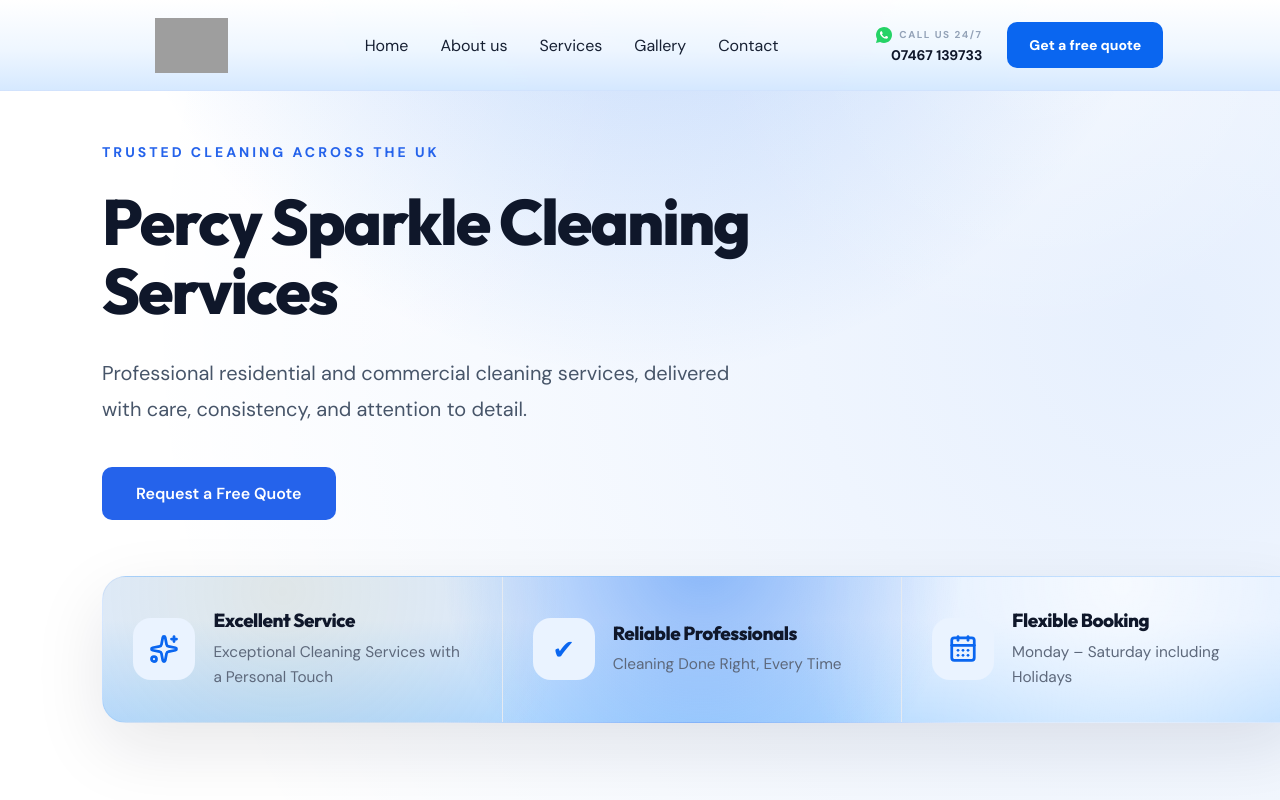
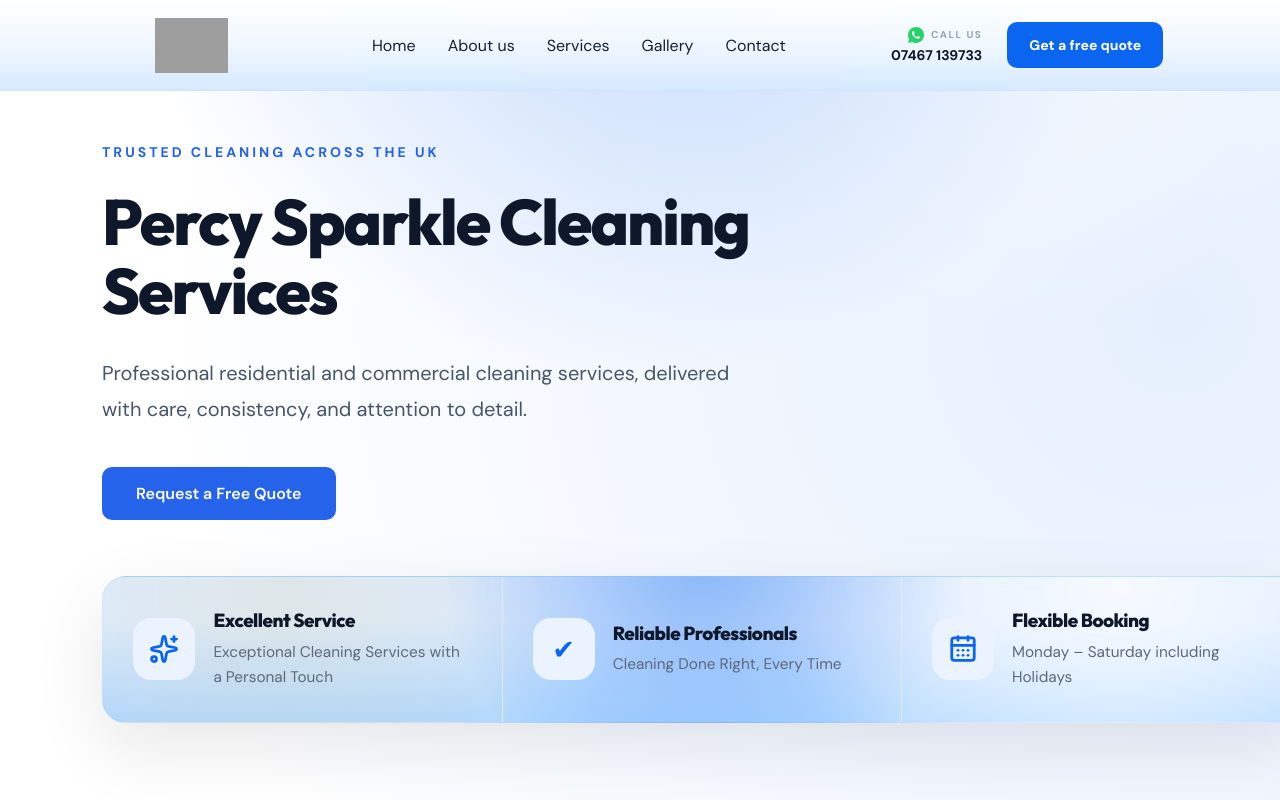
Before and after one commit to T-Samuel021/percy-sparkle-cleaning, a Next.js app: page / in a window 1280 px wide. Shown: the top 800 px of the page. Built offline with nearby package versions, Linux system fonts and the light colour scheme; grey boxes are pictures that could not be loaded.

Commit message:
No 24/7 call

```diff
--- a/components/Navbar.js
+++ b/components/Navbar.js
@@ -141,7 +141,7 @@ export default function Navbar() {
                   />
                 </svg>
 
-                <span>Call us 24/7</span>
+                <span>Call us</span>
               </span>
 
               <span className="phoneNumber">
```
